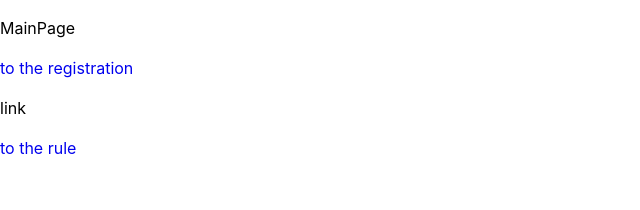
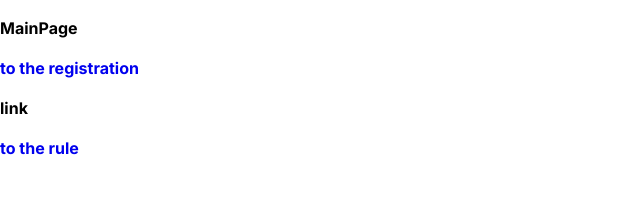
Before and after one commit to Vladmodzer/guessBusters, a React (Vite) app: page / in a window 1280 px wide. Shown: the top 210 px of the page, without its empty margins (0-640 px from the left). Built offline with nearby package versions, Linux system fonts and the light colour scheme.

Commit message:
feat: add fonts.css, make main font and make css  module system

```diff
--- a/index.html
+++ b/index.html
@@ -2,7 +2,7 @@
 <html lang="en">
   <head>
     <meta charset="UTF-8" />
-    <link rel="icon" type="image/svg+xml" href="/public/favicon/favicon-32x32.png" />
+    <link rel="icon" type="image/svg+xml" href="/favicon/favicon-32x32.png" />
     <link rel="stylesheet" href="https://cdnjs.cloudflare.com/ajax/libs/normalize/8.0.1/normalize.min.css">
     <meta name="viewport" content="width=device-width, initial-scale=1.0" />
     <title>Guess-Busters</title>
--- a/src/App.css
+++ b/src/App.css
@@ -11,4 +11,4 @@ a {
   &:hover {
     opacity: 0.5;
   }
-};
+}
--- a/src/App.jsx
+++ b/src/App.jsx
@@ -3,6 +3,7 @@ import { Routes, Route } from "react-router-dom";
 import MainPage from "./pages/main-page/MainPage.jsx";
 import Registration from "./pages/registration-page/Registration.jsx";
 import "./App.css";
+import "./fonts.css"
 import Rules from "./components/rules/Rules.jsx";
 
 function App() {
--- /dev/null
+++ b/src/fonts.css
@@ -0,0 +1,6 @@
+@import url('https://fonts.googleapis.com/css2?family=Inter:wght@100..900&family=Roboto:wght@500;700&display=swap');
+
+body {
+  font-family: 'Inter', sans-serif;
+  font-weight: 700;
+}
--- a/src/pages/main-page/MainPage.jsx
+++ b/src/pages/main-page/MainPage.jsx
@@ -1,7 +1,7 @@
 import { Link } from "react-router-dom";
 // import { useDispatch } from 'react-redux';
 // import { setProps } from '../../redux/actions.js';
-import "./MainPage.css";
+import styles from "./MainPage.module.css";
 
 function MainPage() {
   // const dispatch = useDispatch();
@@ -13,7 +13,7 @@ function MainPage() {
   // };
 
   return (
-    <div className="main-wrapper">
+    <div className={styles.main_wrapper}>
       <p> MainPage</p>
       <Link to={"registration"}>to the registration</Link>
       <p>link</p>
--- /dev/null
+++ b/src/pages/main-page/MainPage.module.css
@@ -0,0 +1,3 @@
+.main_wrapper {
+  max-width: 1440px;
+}
```
Also changed, not shown: src/components/sidebar/Sidebar.jsx (+9 -0 lines), src/pages/main-page/MainPage.css (deleted).
